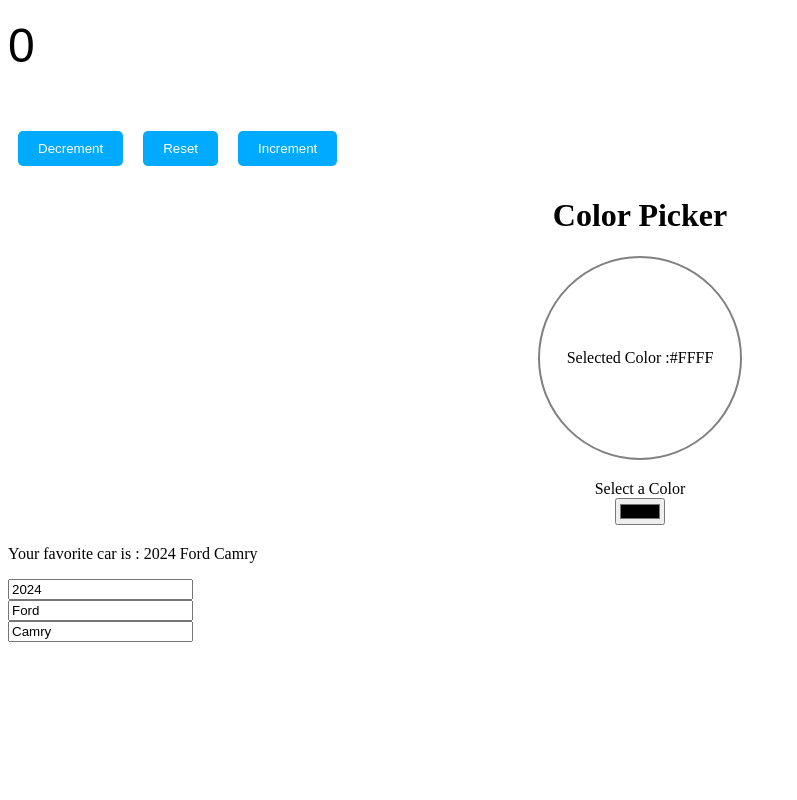
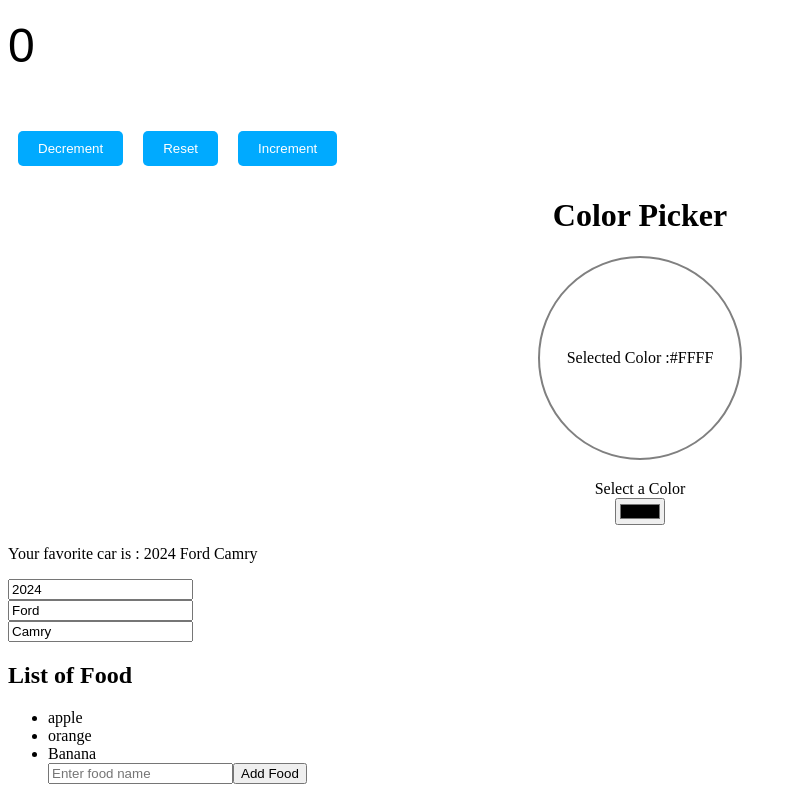
Before and after one commit to itsjohnuser/ReactLearning, a React (Vite) app: page / in a window 1280 px wide. Shown: the part 626-1426 px from the top of the page, without its empty margins (0-797 px from the left). Before the commit the page ends 1276 px from the top, so only its background shows below. Built offline with nearby package versions, Linux system fonts and the light colour scheme.

Commit message:
update arrays

```diff
--- a/src/Component.jsx
+++ b/src/Component.jsx
@@ -8,6 +8,18 @@
     model:"Camry",
 
   });
+
+  const [food,setFood] = useState(["apple", "orange", "Banana"]);
+
+  function handleAddFood(){
+    const newFood = document.getElementById("foodInput").value;
+    setFood([...food,newFood]);
+    document.getElementById("foodInput").value = "";
+
+  }
+  function handleRemoveFood(index){
+    setFood(food.filter((_, i)=> i !==index));
+  }
 
   function handleYearChange(e){
     setCar(C=>({...C,year:e.target.value}))
@@ -32,6 +44,18 @@
       <input type="text" value={Car.make} onChange={handleMakeChange}/><br/>
       <input type="text" value={Car.model} onChange={handleModelChange}/><br/>
 
+      <h2>
+        List of Food
+        </h2>
+        <ul>
+          {food.map((food,index)=>
+          <li key={index} onClick={()=>handleRemoveFood(index)}>
+             {food}</li>)}
+          <input type="text" id="foodInput" placeholder="Enter food name" />
+          <button onClick={handleAddFood}>Add Food</button>
+        </ul>
+
+
     </div>
   )
 
```
